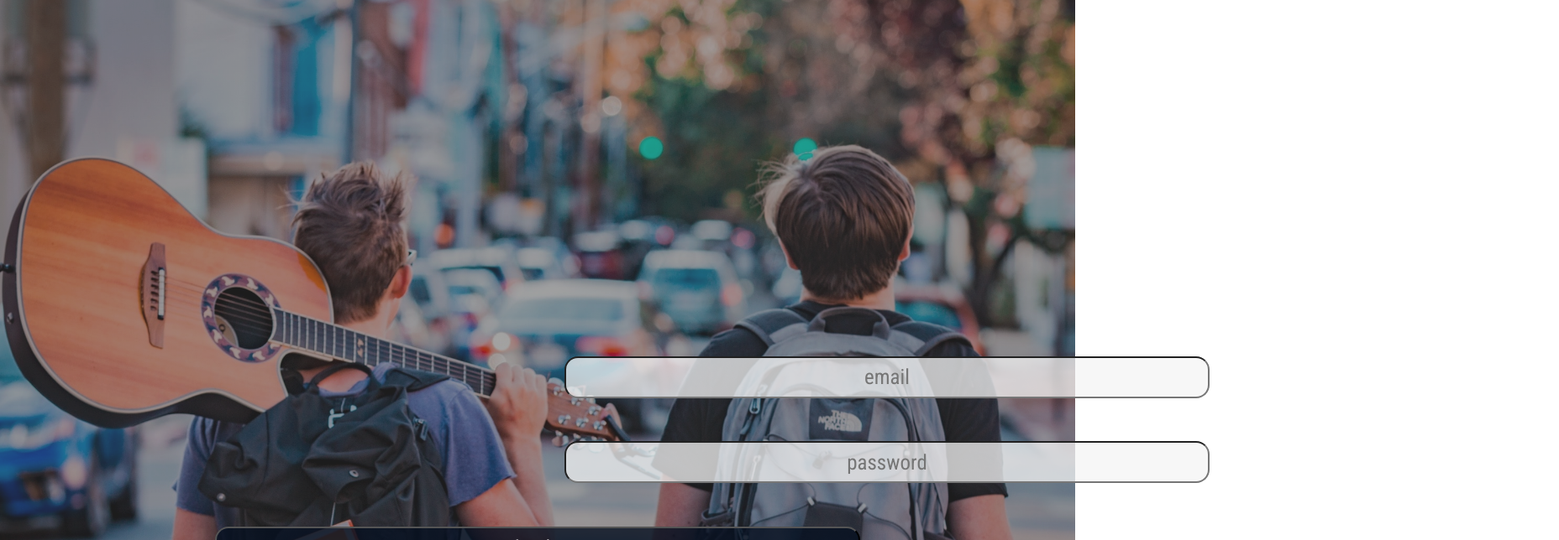
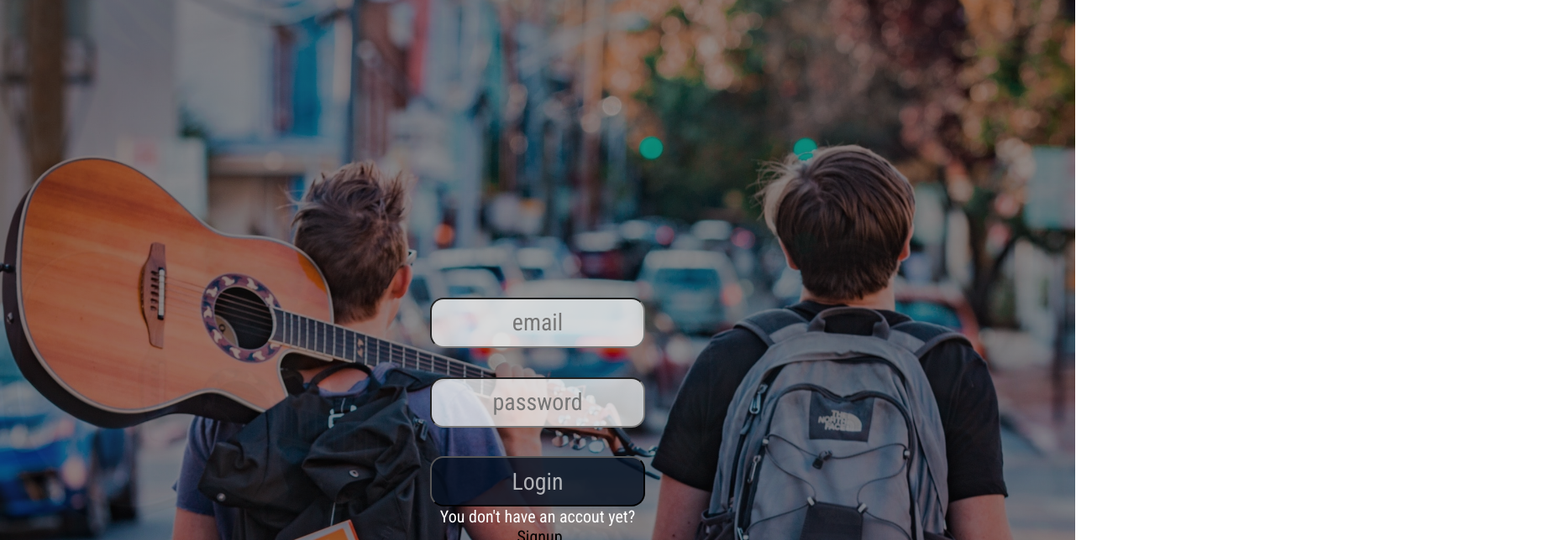
Before and after one commit to JanGimenezLayola/Final-Project-Frontend, a React (Create React App) app: page / in a window 1280 px wide. Shown: the top 644 px of the page at 84% size, 1856 px wide, since content can reach past the window. Built offline with nearby package versions, Linux system fonts and the light colour scheme; no server answers.

Commit message:
fix opacity bug

```diff
--- a/src/App.scss
+++ b/src/App.scss
@@ -28,8 +28,6 @@ body {
   flex-direction: column;
   align-items: center;
   justify-content: center;
-  ::after {
-    content: "";
   display: block;
   position: absolute;
   z-index: -1;
@@ -37,18 +35,20 @@ body {
   height: 100%;
   background-image:
     linear-gradient(
-        rgba(0, 0, 0, 0.4),
-        rgba(0, 0, 0, 0.4)
+      rgba(0, 0, 0, 0.5),
+      rgba(0, 0, 0, 0.5)
+    ),
+    linear-gradient(
+      rgba(255, 255, 255, 0.4),
+      rgba(255, 255, 255, 0.4)
     ),
     url('./media/images/guy-guitar.jpg');
   background-size: cover;
   background-position-x: 60%;
-    opacity: 0.3;
   top: 0;
   left: 0;
   bottom: 0;
   right: 0;
-  }
   form {
     display: flex;
     flex-direction: column;
@@ -147,11 +147,17 @@ body {
     right: 0;
   }
     form {
+      section {
+        margin: 0 40vw;
         input, .submit-button {
           height: 60px;
-        margin: 7px 32.5vw;
-        font-size: 35px;
+          margin: 7px 0 0 0;
+          font-size: 28px;
           font-family: "Roboto Condensed", sans-serif;
+        }
+        p {
+          font-size: 20px;
+        }
       }
     }
     p {
```
Lines whose indentation alone changed are shown as unchanged.
